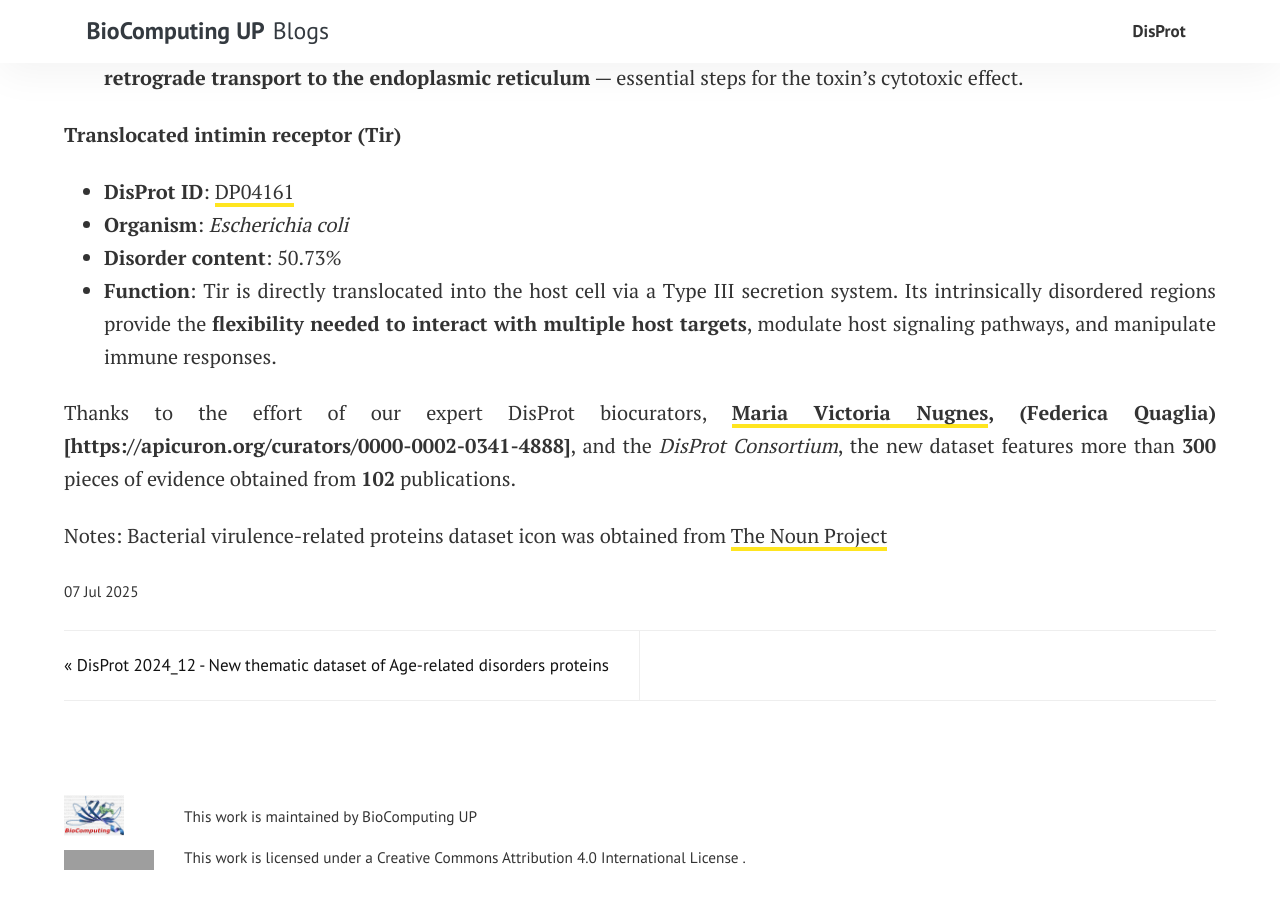
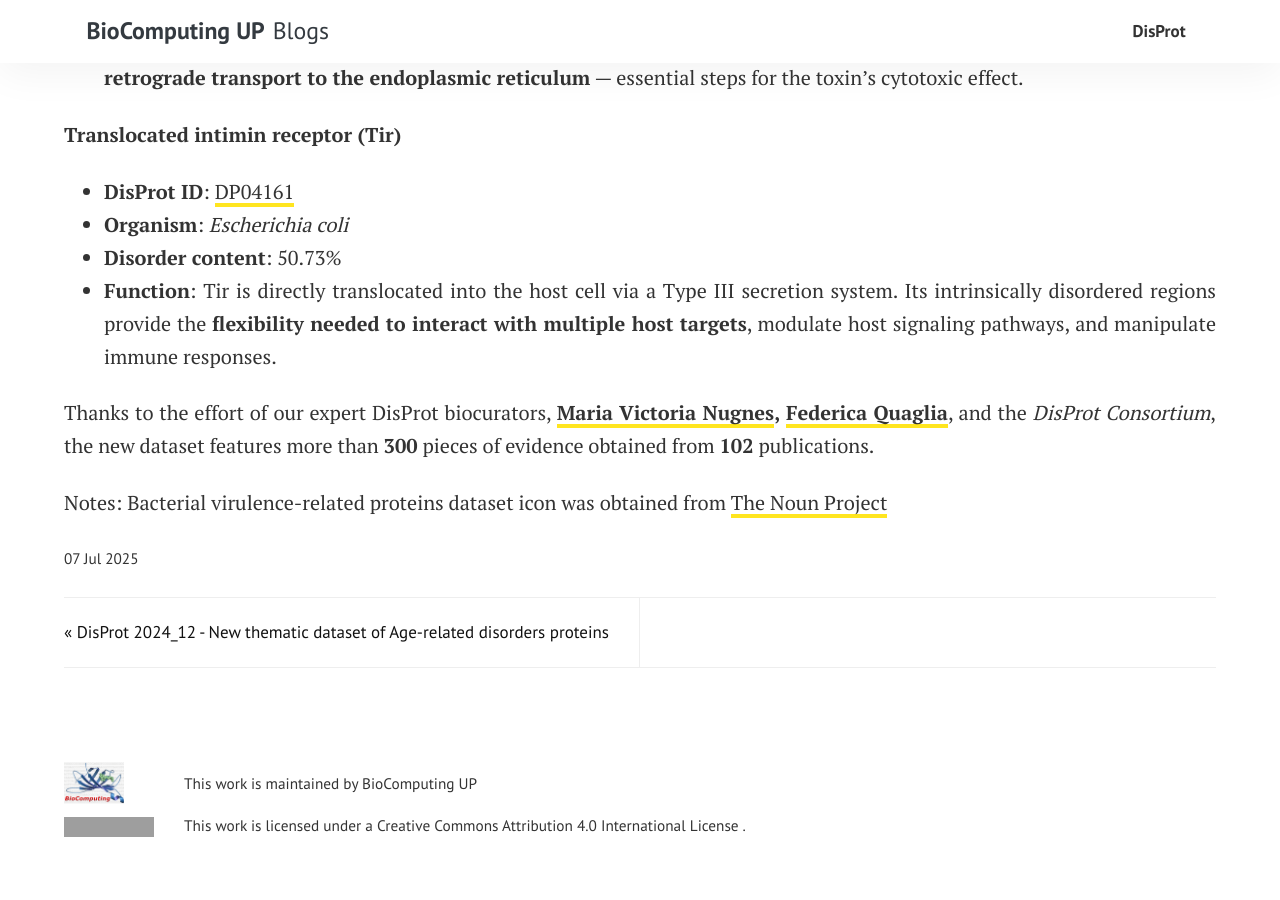
Before and after one commit to BioComputingUP/BioComputingUP.github.io, a Jekyll site: the page built from _posts/2025-07-07-release_2025_06.markdown, in a window 1280 px wide and 900 px high, scrolled down 1414 px. Built offline with Jekyll 4.4.1, drawn with Linux system fonts in a browser that asks for light colours; comment, search, counter and statistics services are not loaded; after the commit the page ends 2282 px from its top, so only the background shows below that; grey boxes are pictures that could not be loaded.

Commit message:
fix: Markdown error in release 2025_06 blog post

```diff
--- a/_posts/2025-07-07-release_2025_06.markdown
+++ b/_posts/2025-07-07-release_2025_06.markdown
@@ -45,6 +45,6 @@
 * **Disorder content**: 50.73%
 * **Function**: Tir is directly translocated into the host cell via a Type III secretion system. Its intrinsically disordered regions provide the **flexibility needed to interact with multiple host targets**, modulate host signaling pathways, and manipulate immune responses.
 
-Thanks to the effort of our expert DisProt biocurators, **[Maria Victoria Nugnes](https://apicuron.org/curators/0000-0001-8399-7907), (Federica Quaglia)[https://apicuron.org/curators/0000-0002-0341-4888]**, and the *DisProt Consortium*, the new dataset features more than **300** pieces of evidence obtained from **102** publications.
+Thanks to the effort of our expert DisProt biocurators, **[Maria Victoria Nugnes](https://apicuron.org/curators/0000-0001-8399-7907), [Federica Quaglia](https://apicuron.org/curators/0000-0002-0341-4888)**, and the *DisProt Consortium*, the new dataset features more than **300** pieces of evidence obtained from **102** publications.
 
 Notes: Bacterial virulence-related proteins dataset icon was obtained from [The Noun Project](https://thenounproject.com/)
```
